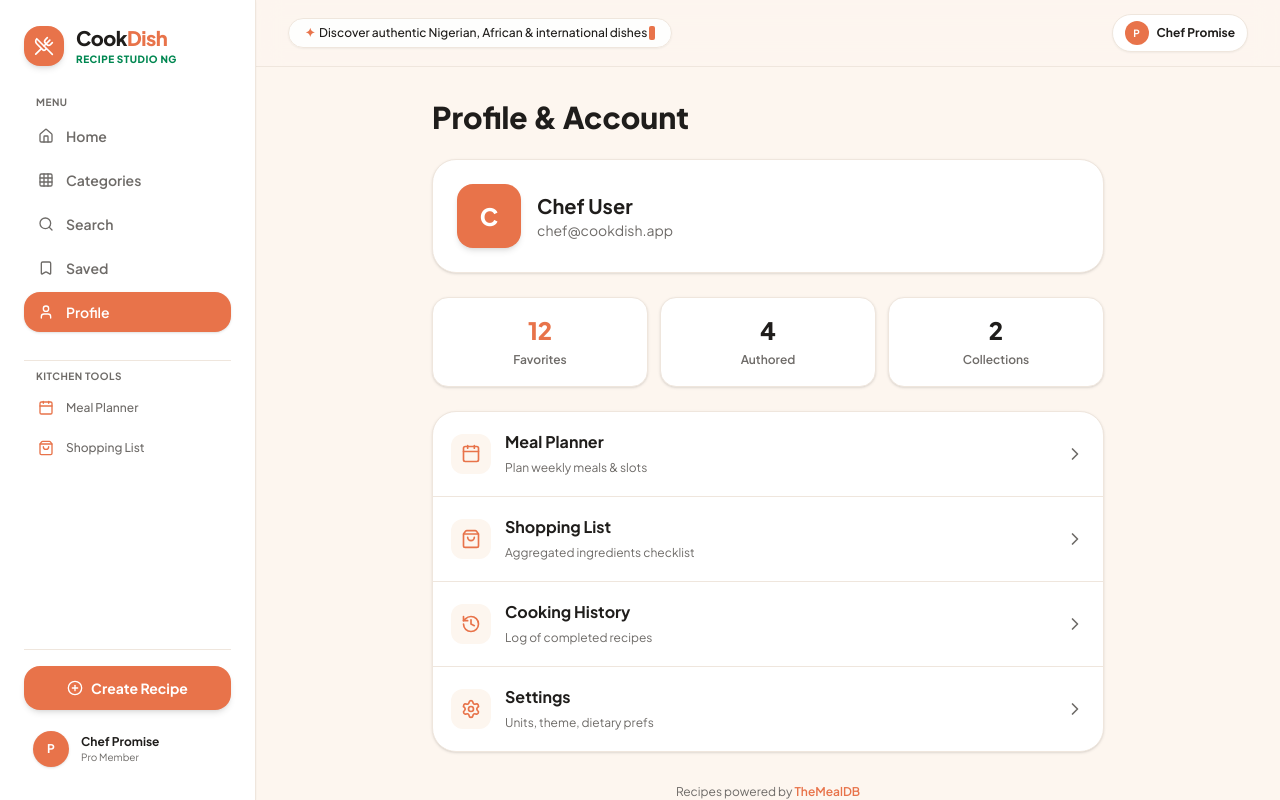
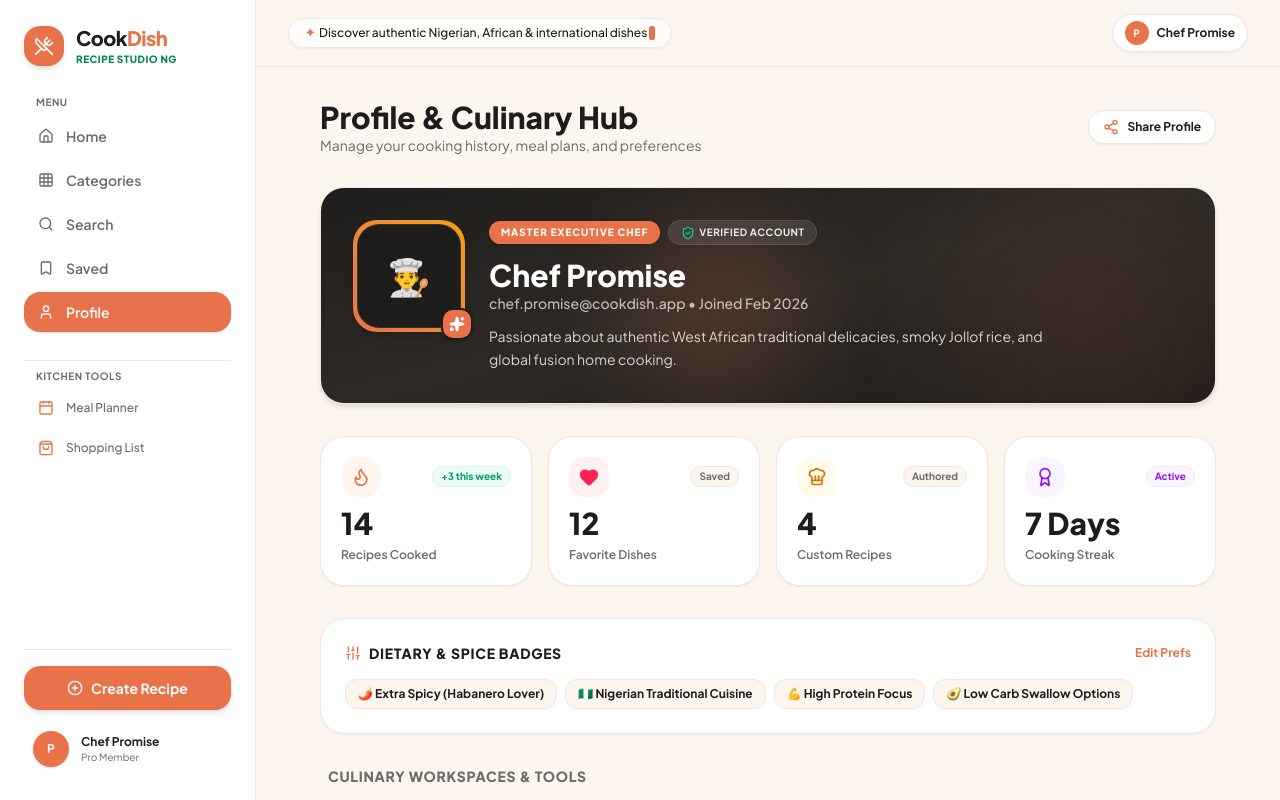
Before and after one commit to nduchecp/cookdish, a Next.js app: page /profile in a window 1280 px wide. Shown: the top 800 px of the page. Built offline with nearby package versions, Linux system fonts and the light colour scheme.

Commit message:
feat: redesign Profile Page UI

```diff
--- a/app/(tabs)/profile/page.tsx
+++ b/app/(tabs)/profile/page.tsx
@@ -1,122 +1,285 @@
+"use client";
+
+import { useState } from "react";
 import Link from "next/link";
-import { Calendar, ShoppingBag, History, Settings, ChevronRight, LogOut, Heart, Bookmark, ChefHat } from "lucide-react";
+import {
+  Calendar,
+  ShoppingBag,
+  History,
+  Settings,
+  ChevronRight,
+  LogOut,
+  Heart,
+  Bookmark,
+  ChefHat,
+  Award,
+  Flame,
+  Sparkles,
+  Share2,
+  Edit3,
+  Sliders,
+  ShieldCheck,
+  Check
+} from "lucide-react";
 
 export default function ProfilePage() {
+  const [copied, setCopied] = useState(false);
+
+  const handleShare = () => {
+    if (navigator.clipboard) {
+      navigator.clipboard.writeText("https://cookdish.app/profile/chef-promise");
+      setCopied(true);
+      setTimeout(() => setCopied(false), 2000);
+    }
+  };
+
   return (
-    <div className="space-y-6 max-w-2xl mx-auto">
-      <h1 className="text-3xl font-extrabold text-[#1F1D1B]">Profile & Account</h1>
+    <div className="space-y-6 sm:space-y-8 max-w-4xl mx-auto pb-12">
+      {/* Top Header */}
+      <div className="flex justify-between items-center">
+        <div>
+          <h1 className="text-2xl sm:text-3xl font-extrabold text-[#1F1D1B]">Profile & Culinary Hub</h1>
+          <p className="text-xs sm:text-sm text-[#6E6B68]">Manage your cooking history, meal plans, and preferences</p>
+        </div>
+        <button
+          onClick={handleShare}
+          className="flex items-center gap-2 text-xs font-bold bg-white border border-[#EFE6DD] text-[#1F1D1B] px-3.5 py-2 rounded-2xl hover:border-[#E8734A] transition-all shadow-xs"
+        >
+          {copied ? <Check className="w-4 h-4 text-emerald-600" /> : <Share2 className="w-4 h-4 text-[#E8734A]" />}
+          <span>{copied ? "Link Copied!" : "Share Profile"}</span>
+        </button>
+      </div>
 
-      {/* User Card */}
-      <div className="bg-white rounded-3xl p-6 border border-[#EFE6DD] shadow-sm flex items-center gap-4">
-        <div className="w-16 h-16 rounded-2xl bg-[#E8734A] text-white flex items-center justify-center text-2xl font-extrabold shadow-md">
-          C
+      {/* Hero Chef Banner Card */}
+      <div className="relative rounded-3xl overflow-hidden border border-[#EFE6DD] bg-gradient-to-br from-[#1F1D1B] via-[#2D2A26] to-[#1F1D1B] text-white p-6 sm:p-8 shadow-md">
+        {/* Decorative Background Accents */}
+        <div className="absolute top-0 right-0 w-64 h-64 bg-[#E8734A]/10 rounded-full blur-3xl pointer-events-none" />
+        <div className="absolute bottom-0 left-1/3 w-48 h-48 bg-[#E8734A]/15 rounded-full blur-2xl pointer-events-none" />
+
+        <div className="relative z-10 flex flex-col sm:flex-row items-center sm:items-start gap-6 text-center sm:text-left">
+          {/* Avatar Ring */}
+          <div className="relative shrink-0">
+            <div className="w-24 h-24 sm:w-28 sm:h-28 rounded-3xl bg-gradient-to-tr from-[#E8734A] to-[#F59E0B] p-1 shadow-lg">
+              <div className="w-full h-full rounded-[22px] bg-[#1F1D1B] flex items-center justify-center text-3xl sm:text-4xl font-extrabold text-white border border-white/10">
+                👨‍🍳
               </div>
+            </div>
+            <span className="absolute -bottom-2 -right-2 bg-[#E8734A] text-white p-1.5 rounded-xl text-xs font-bold border-2 border-[#1F1D1B] shadow-sm">
+              <Sparkles className="w-4 h-4 fill-white" />
+            </span>
+          </div>
+
+          {/* User Meta Information */}
+          <div className="space-y-3 flex-1">
+            <div className="flex flex-wrap items-center justify-center sm:justify-start gap-2">
+              <span className="text-[10px] font-extrabold uppercase tracking-widest bg-[#E8734A] text-white px-3 py-1 rounded-full shadow-xs">
+                Master Executive Chef
+              </span>
+              <span className="text-[10px] font-bold uppercase tracking-wider bg-white/10 text-white/90 px-3 py-1 rounded-full border border-white/10 flex items-center gap-1">
+                <ShieldCheck className="w-3.5 h-3.5 text-emerald-400" />
+                Verified Account
+              </span>
+            </div>
+
             <div>
-          <h2 className="text-xl font-bold text-[#1F1D1B]">Chef User</h2>
-          <p className="text-sm text-[#6E6B68]">chef@cookdish.app</p>
+              <h2 className="text-2xl sm:text-3xl font-extrabold text-white">Chef Promise</h2>
+              <p className="text-xs sm:text-sm text-white/70 font-medium">chef.promise@cookdish.app • Joined Feb 2026</p>
+            </div>
+
+            <p className="text-xs sm:text-sm text-white/80 max-w-xl leading-relaxed">
+              Passionate about authentic West African traditional delicacies, smoky Jollof rice, and global fusion home cooking.
+            </p>
+          </div>
         </div>
       </div>
 
-      {/* Stats Row */}
-      <div className="grid grid-cols-3 gap-3">
+      {/* Culinary Stats Grid (4 Cards across Desktop, 2 on Mobile) */}
+      <div className="grid grid-cols-2 sm:grid-cols-4 gap-3 sm:gap-4">
+        <Link
+          href="/profile/history"
+          className="bg-white rounded-3xl p-5 border border-[#EFE6DD] hover:border-[#E8734A] transition-all shadow-xs group"
+        >
+          <div className="flex items-center justify-between mb-2">
+            <div className="w-10 h-10 rounded-2xl bg-orange-50 text-[#E8734A] flex items-center justify-center group-hover:bg-[#E8734A] group-hover:text-white transition-colors">
+              <Flame className="w-5 h-5" />
+            </div>
+            <span className="text-[10px] font-bold text-emerald-600 bg-emerald-50 px-2 py-0.5 rounded-full border border-emerald-100">+3 this week</span>
+          </div>
+          <span className="block text-2xl sm:text-3xl font-extrabold text-[#1F1D1B]">14</span>
+          <span className="text-xs font-semibold text-[#6E6B68]">Recipes Cooked</span>
+        </Link>
+
         <Link
           href="/my-recipes"
-          className="bg-white rounded-2xl p-4 border border-[#EFE6DD] text-center hover:border-[#E8734A] transition-all shadow-sm"
+          className="bg-white rounded-3xl p-5 border border-[#EFE6DD] hover:border-[#E8734A] transition-all shadow-xs group"
         >
-          <span className="block text-2xl font-extrabold text-[#E8734A]">12</span>
-          <span className="text-xs font-semibold text-[#6E6B68]">Favorites</span>
+          <div className="flex items-center justify-between mb-2">
+            <div className="w-10 h-10 rounded-2xl bg-rose-50 text-rose-500 flex items-center justify-center group-hover:bg-rose-500 group-hover:text-white transition-colors">
+              <Heart className="w-5 h-5 fill-rose-500 group-hover:fill-white" />
+            </div>
+            <span className="text-[10px] font-bold text-[#6E6B68] bg-[#FDF6EF] px-2 py-0.5 rounded-full border border-[#EFE6DD]">Saved</span>
+          </div>
+          <span className="block text-2xl sm:text-3xl font-extrabold text-[#1F1D1B]">12</span>
+          <span className="text-xs font-semibold text-[#6E6B68]">Favorite Dishes</span>
         </Link>
+
         <Link
           href="/my-recipes"
-          className="bg-white rounded-2xl p-4 border border-[#EFE6DD] text-center hover:border-[#E8734A] transition-all shadow-sm"
+          className="bg-white rounded-3xl p-5 border border-[#EFE6DD] hover:border-[#E8734A] transition-all shadow-xs group"
         >
-          <span className="block text-2xl font-extrabold text-[#1F1D1B]">4</span>
-          <span className="text-xs font-semibold text-[#6E6B68]">Authored</span>
+          <div className="flex items-center justify-between mb-2">
+            <div className="w-10 h-10 rounded-2xl bg-amber-50 text-amber-600 flex items-center justify-center group-hover:bg-amber-600 group-hover:text-white transition-colors">
+              <ChefHat className="w-5 h-5" />
+            </div>
+            <span className="text-[10px] font-bold text-[#6E6B68] bg-[#FDF6EF] px-2 py-0.5 rounded-full border border-[#EFE6DD]">Authored</span>
+          </div>
+          <span className="block text-2xl sm:text-3xl font-extrabold text-[#1F1D1B]">4</span>
+          <span className="text-xs font-semibold text-[#6E6B68]">Custom Recipes</span>
         </Link>
-        <Link
-          href="/my-recipes"
-          className="bg-white rounded-2xl p-4 border border-[#EFE6DD] text-center hover:border-[#E8734A] transition-all shadow-sm"
-        >
-          <span className="block text-2xl font-extrabold text-[#1F1D1B]">2</span>
-          <span className="text-xs font-semibold text-[#6E6B68]">Collections</span>
+
+        <div className="bg-white rounded-3xl p-5 border border-[#EFE6DD] shadow-xs">
+          <div className="flex items-center justify-between mb-2">
+            <div className="w-10 h-10 rounded-2xl bg-purple-50 text-purple-600 flex items-center justify-center">
+              <Award className="w-5 h-5" />
+            </div>
+            <span className="text-[10px] font-bold text-purple-600 bg-purple-50 px-2 py-0.5 rounded-full border border-purple-100">Active</span>
+          </div>
+          <span className="block text-2xl sm:text-3xl font-extrabold text-[#1F1D1B]">7 Days</span>
+          <span className="text-xs font-semibold text-[#6E6B68]">Cooking Streak</span>
+        </div>
+      </div>
+
+      {/* Culinary Preferences & Tags Bar */}
+      <div className="bg-white rounded-3xl p-6 border border-[#EFE6DD] space-y-3 shadow-xs">
+        <div className="flex items-center justify-between">
+          <h3 className="text-sm font-extrabold text-[#1F1D1B] uppercase tracking-wider flex items-center gap-2">
+            <Sliders className="w-4 h-4 text-[#E8734A]" />
+            <span>Dietary & Spice Badges</span>
+          </h3>
+          <Link href="/profile/settings" className="text-xs font-bold text-[#E8734A] hover:underline">
+            Edit Prefs
           </Link>
         </div>
+        <div className="flex flex-wrap gap-2 pt-1">
+          <span className="text-xs font-bold bg-[#FDF6EF] text-[#1F1D1B] border border-[#EFE6DD] px-3 py-1.5 rounded-xl flex items-center gap-1.5">
+            🌶️ Extra Spicy (Habanero Lover)
+          </span>
+          <span className="text-xs font-bold bg-[#FDF6EF] text-[#1F1D1B] border border-[#EFE6DD] px-3 py-1.5 rounded-xl flex items-center gap-1.5">
+            🇳🇬 Nigerian Traditional Cuisine
+          </span>
+          <span className="text-xs font-bold bg-[#FDF6EF] text-[#1F1D1B] border border-[#EFE6DD] px-3 py-1.5 rounded-xl flex items-center gap-1.5">
+            💪 High Protein Focus
+          </span>
+          <span className="text-xs font-bold bg-[#FDF6EF] text-[#1F1D1B] border border-[#EFE6DD] px-3 py-1.5 rounded-xl flex items-center gap-1.5">
+            🥑 Low Carb Swallow Options
+          </span>
+        </div>
+      </div>
 
-      {/* Profile Menu Navigation Rows */}
-      <div className="bg-white rounded-3xl border border-[#EFE6DD] overflow-hidden divide-y divide-[#EFE6DD] shadow-sm">
+      {/* Profile Navigation Hub Rows */}
+      <div className="space-y-4">
+        <h3 className="text-sm font-extrabold text-[#6E6B68] uppercase tracking-wider px-2">
+          Culinary Workspaces & Tools
+        </h3>
+
+        <div className="bg-white rounded-3xl border border-[#EFE6DD] overflow-hidden divide-y divide-[#EFE6DD] shadow-xs">
+          {/* Meal Planner */}
           <Link
             href="/profile/planner"
-          className="flex items-center justify-between p-4.5 hover:bg-[#FDF6EF] transition-colors group"
+            className="flex items-center justify-between p-5 hover:bg-[#FDF6EF] transition-colors group"
           >
-          <div className="flex items-center gap-3.5">
-            <div className="w-10 h-10 rounded-xl bg-[#FDF6EF] text-[#E8734A] flex items-center justify-center">
-              <Calendar className="w-5 h-5" />
+            <div className="flex items-center gap-4">
+              <div className="w-12 h-12 rounded-2xl bg-[#FDF6EF] text-[#E8734A] flex items-center justify-center border border-[#EFE6DD] group-hover:bg-[#E8734A] group-hover:text-white transition-all shadow-xs">
+                <Calendar className="w-6 h-6" />
               </div>
               <div>
-              <span className="font-bold text-[#1F1D1B] block">Meal Planner</span>
-              <span className="text-xs text-[#6E6B68]">Plan weekly meals & slots</span>
+                <span className="font-extrabold text-[#1F1D1B] block text-base group-hover:text-[#E8734A] transition-colors">
+                  Weekly Meal Planner
+                </span>
+                <span className="text-xs text-[#6E6B68] font-medium">
+                  Organize breakfast, lunch & dinner slots • <strong className="text-[#E8734A]">3 scheduled</strong>
+                </span>
               </div>
             </div>
             <ChevronRight className="w-5 h-5 text-[#6E6B68] group-hover:text-[#E8734A] transition-colors" />
           </Link>
 
+          {/* Shopping List */}
           <Link
             href="/profile/shopping-list"
-          className="flex items-center justify-between p-4.5 hover:bg-[#FDF6EF] transition-colors group"
+            className="flex items-center justify-between p-5 hover:bg-[#FDF6EF] transition-colors group"
           >
-          <div className="flex items-center gap-3.5">
-            <div className="w-10 h-10 rounded-xl bg-[#FDF6EF] text-[#E8734A] flex items-center justify-center">
-              <ShoppingBag className="w-5 h-5" />
+            <div className="flex items-center gap-4">
+              <div className="w-12 h-12 rounded-2xl bg-[#FDF6EF] text-[#E8734A] flex items-center justify-center border border-[#EFE6DD] group-hover:bg-[#E8734A] group-hover:text-white transition-all shadow-xs">
+                <ShoppingBag className="w-6 h-6" />
               </div>
               <div>
-              <span className="font-bold text-[#1F1D1B] block">Shopping List</span>
-              <span className="text-xs text-[#6E6B68]">Aggregated ingredients checklist</span>
+                <span className="font-extrabold text-[#1F1D1B] block text-base group-hover:text-[#E8734A] transition-colors">
+                  Smart Shopping List
+                </span>
+                <span className="text-xs text-[#6E6B68] font-medium">
+                  Aggregated ingredient checklist • <strong className="text-emerald-600">8 items pending</strong>
+                </span>
               </div>
             </div>
             <ChevronRight className="w-5 h-5 text-[#6E6B68] group-hover:text-[#E8734A] transition-colors" />
           </Link>
 
+          {/* Cooking History */}
           <Link
             href="/profile/history"
-          className="flex items-center justify-between p-4.5 hover:bg-[#FDF6EF] transition-colors group"
+            className="flex items-center justify-between p-5 hover:bg-[#FDF6EF] transition-colors group"
           >
-          <div className="flex items-center gap-3.5">
-            <div className="w-10 h-10 rounded-xl bg-[#FDF6EF] text-[#E8734A] flex items-center justify-center">
-              <History className="w-5 h-5" />
+            <div className="flex items-center gap-4">
+              <div className="w-12 h-12 rounded-2xl bg-[#FDF6EF] text-[#E8734A] flex items-center justify-center border border-[#EFE6DD] group-hover:bg-[#E8734A] group-hover:text-white transition-all shadow-xs">
+                <History className="w-6 h-6" />
               </div>
               <div>
-              <span className="font-bold text-[#1F1D1B] block">Cooking History</span>
-              <span className="text-xs text-[#6E6B68]">Log of completed recipes</span>
+                <span className="font-extrabold text-[#1F1D1B] block text-base group-hover:text-[#E8734A] transition-colors">
+                  Cooking History & Log
+                </span>
+                <span className="text-xs text-[#6E6B68] font-medium">
+                  Review past completed meals • Last cooked <strong className="text-[#1F1D1B]">Egusi Soup</strong>
+                </span>
               </div>
             </div>
             <ChevronRight className="w-5 h-5 text-[#6E6B68] group-hover:text-[#E8734A] transition-colors" />
           </Link>
 
+          {/* Settings */}
           <Link
             href="/profile/settings"
-          className="flex items-center justify-between p-4.5 hover:bg-[#FDF6EF] transition-colors group"
+            className="flex items-center justify-between p-5 hover:bg-[#FDF6EF] transition-colors group"
           >
-          <div className="flex items-center gap-3.5">
-            <div className="w-10 h-10 rounded-xl bg-[#FDF6EF] text-[#E8734A] flex items-center justify-center">
-              <Settings className="w-5 h-5" />
+            <div className="flex items-center gap-4">
+              <div className="w-12 h-12 rounded-2xl bg-[#FDF6EF] text-[#E8734A] flex items-center justify-center border border-[#EFE6DD] group-hover:bg-[#E8734A] group-hover:text-white transition-all shadow-xs">
+                <Settings className="w-6 h-6" />
               </div>
               <div>
-              <span className="font-bold text-[#1F1D1B] block">Settings</span>
-              <span className="text-xs text-[#6E6B68]">Units, theme, dietary prefs</span>
+                <span className="font-extrabold text-[#1F1D1B] block text-base group-hover:text-[#E8734A] transition-colors">
+                  App Settings & Preferences
+                </span>
+                <span className="text-xs text-[#6E6B68] font-medium">
+                  Metric/Imperial units, dark mode, dietary filters
+                </span>
               </div>
             </div>
             <ChevronRight className="w-5 h-5 text-[#6E6B68] group-hover:text-[#E8734A] transition-colors" />
           </Link>
         </div>
+      </div>
 
-      {/* Attribution & Sign Out */}
-      <div className="space-y-3 text-center pt-2">
+      {/* Bottom Footer & Account Controls */}
+      <div className="pt-4 flex flex-col items-center justify-center space-y-3 text-center border-t border-[#EFE6DD]">
         <p className="text-xs text-[#6E6B68]">
-          Recipes powered by <a href="https://www.themealdb.com" target="_blank" rel="noreferrer" className="text-[#E8734A] font-semibold hover:underline">TheMealDB</a>
+          CookDish App v2.4.0 • Connected to <span className="font-bold text-[#E8734A]">TheMealDB & Spoonacular</span>
         </p>
-        <button className="inline-flex items-center gap-2 text-rose-600 font-bold text-sm hover:underline">
+        <button
+          type="button"
+          className="inline-flex items-center gap-2 text-rose-600 font-bold text-sm bg-rose-50 hover:bg-rose-100 border border-rose-100 px-5 py-2.5 rounded-2xl transition-colors cursor-pointer"
+        >
           <LogOut className="w-4 h-4" />
-          <span>Sign Out</span>
+          <span>Sign Out of Account</span>
         </button>
       </div>
     </div>
```
Lines whose indentation alone changed are shown as unchanged.
